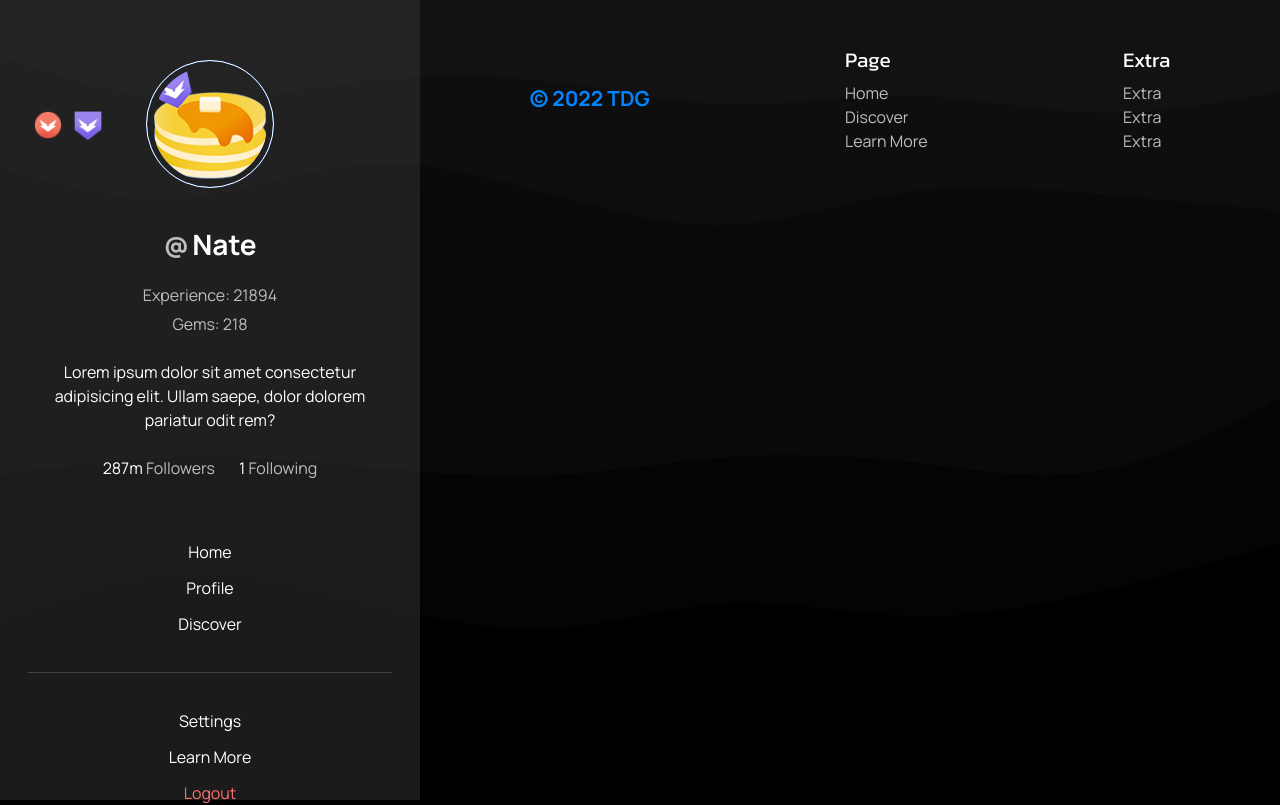
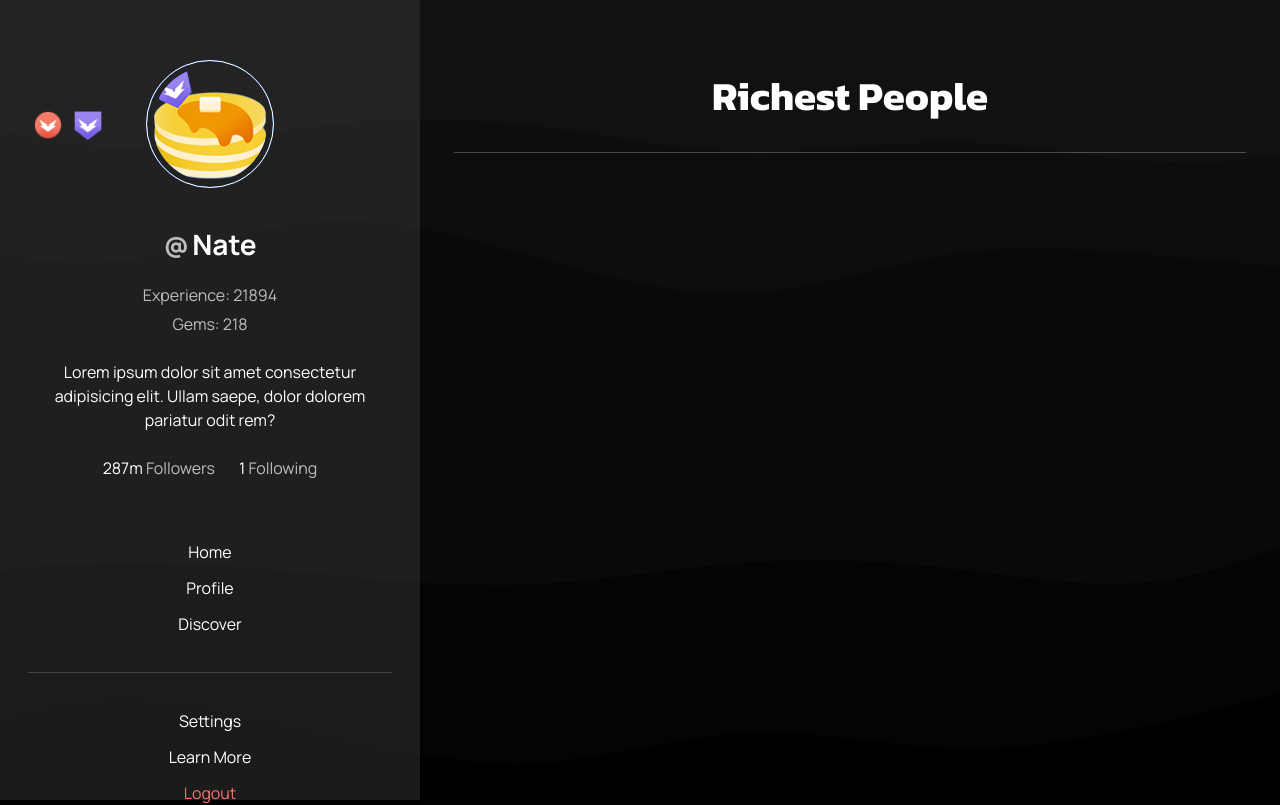
Before and after one commit to TDG-Org/Statue-Status, a React (Create React App) app in the folder client/: page /Richest in a window 1280 px wide. Shown: the top 805 px of the page. Built offline with nearby package versions, Linux system fonts and the light colour scheme.

Commit message:
fixed linking bug, and setting up richest people list page

```diff
--- a/client/src/pages/Richest/RichestPage.jsx
+++ b/client/src/pages/Richest/RichestPage.jsx
@@ -1,7 +1,7 @@
 import React from "react";
 
 // Styles
-import "./PeoplePage.scss";
+import "./RichestPage.scss";
 
 // Images/SVGs
 
--- a/client/src/pages/Statue-Status.jsx
+++ b/client/src/pages/Statue-Status.jsx
@@ -16,11 +16,12 @@ import {
 
 // Pages
 import {
+  HomePage,
   AboutPage,
+  RichestPage,
+  ProfilePage,
   DiscoverPage,
-  HomePage,
-  ProfilePage,
-  SettingsPage
+  SettingsPage,
 } from "./index";
 
 // Styles
@@ -50,6 +51,7 @@ const StatueStatus = () => {
             <Route path="/profile" element={<ProfilePage />} />
             <Route path="/settings" element={<SettingsPage />} />
             <Route path="/about" element={<AboutPage />} />
+            <Route path="/Richest" element={<RichestPage />} />
           </Routes>
         </div>
 
```
Also changed, not shown: client/src/pages/index.js (+7 -5 lines).
